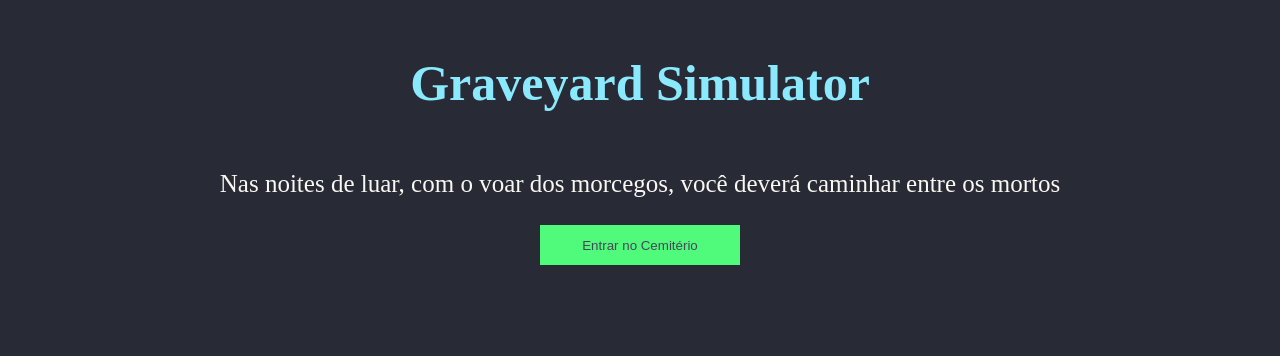
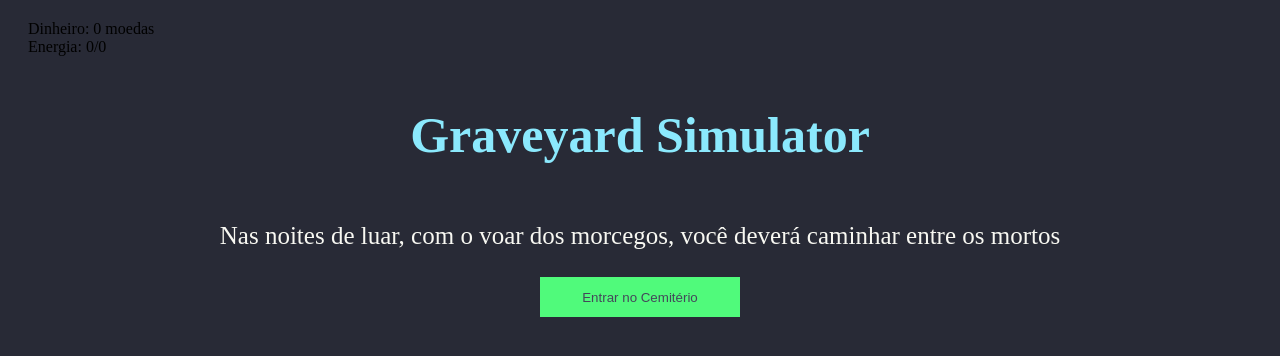
Before and after one commit to Brxndin/Graveyard-Simulator, a React (Vite) app in the folder app/: page / in a window 1280 px wide. Shown: the top 356 px of the page. Built offline with nearby package versions, Linux system fonts and the light colour scheme; no server answers.

Commit message:
Centralização da busca dos dados do jogador para todas as telas e ajustes no layout

```diff
--- a/app/src/main/components/Layout.tsx
+++ b/app/src/main/components/Layout.tsx
@@ -1,8 +1,33 @@
+import { useContext, useEffect } from 'react';
 import { Outlet } from 'react-router-dom';
+import { JogoContext } from '../contexts/JogoContext';
+import { useBuscarJogador } from '../hooks/useBuscarJogador';
+import { Paragrafo } from './Paragrafo';
+import { Status } from './Status';
 
 export default function Layout() {
+    const { jogador, setJogador } = useContext(JogoContext);
+    const { isLoading, buscarJogador } = useBuscarJogador();
+
+    useEffect(() => {
+        if (!jogador) {
+            const dadosIniciais = async () => {
+                const novoJodador = await buscarJogador(1);
+
+                if (novoJodador) {
+                    setJogador(novoJodador);
+                }
+            };
+
+            dadosIniciais();
+        }
+    }, [buscarJogador, jogador, setJogador]);
+
+    if (isLoading) return <Paragrafo texto="Acordando os mortos... aguarde." />
+
     return (
         <div id="layout">
+            <Status dinheiro={jogador?.dinheiro} energia={jogador?.energia} energiaMaxima={jogador?.energiaMaxima} />
             <Outlet />
         </div>
     );
--- a/app/src/main/components/Status.tsx
+++ b/app/src/main/components/Status.tsx
@@ -6,11 +6,11 @@ interface StatusProps {
 
 export const Status = ({ dinheiro, energia, energiaMaxima }: StatusProps) => {
     return (
-        <div className='center status'>
+        <div className='status-container'>
             <p>
-                Dinheiro: {dinheiro ?? 0} moedas
+                Dinheiro: <span>{dinheiro ?? 0} moedas</span>
                 <br/>
-                Energia: {energia ?? 0}/{energiaMaxima ?? 0}
+                Energia: <span>{energia ?? 0}/{energiaMaxima ?? 0}</span>
             </p>
         </div>
     );
```
